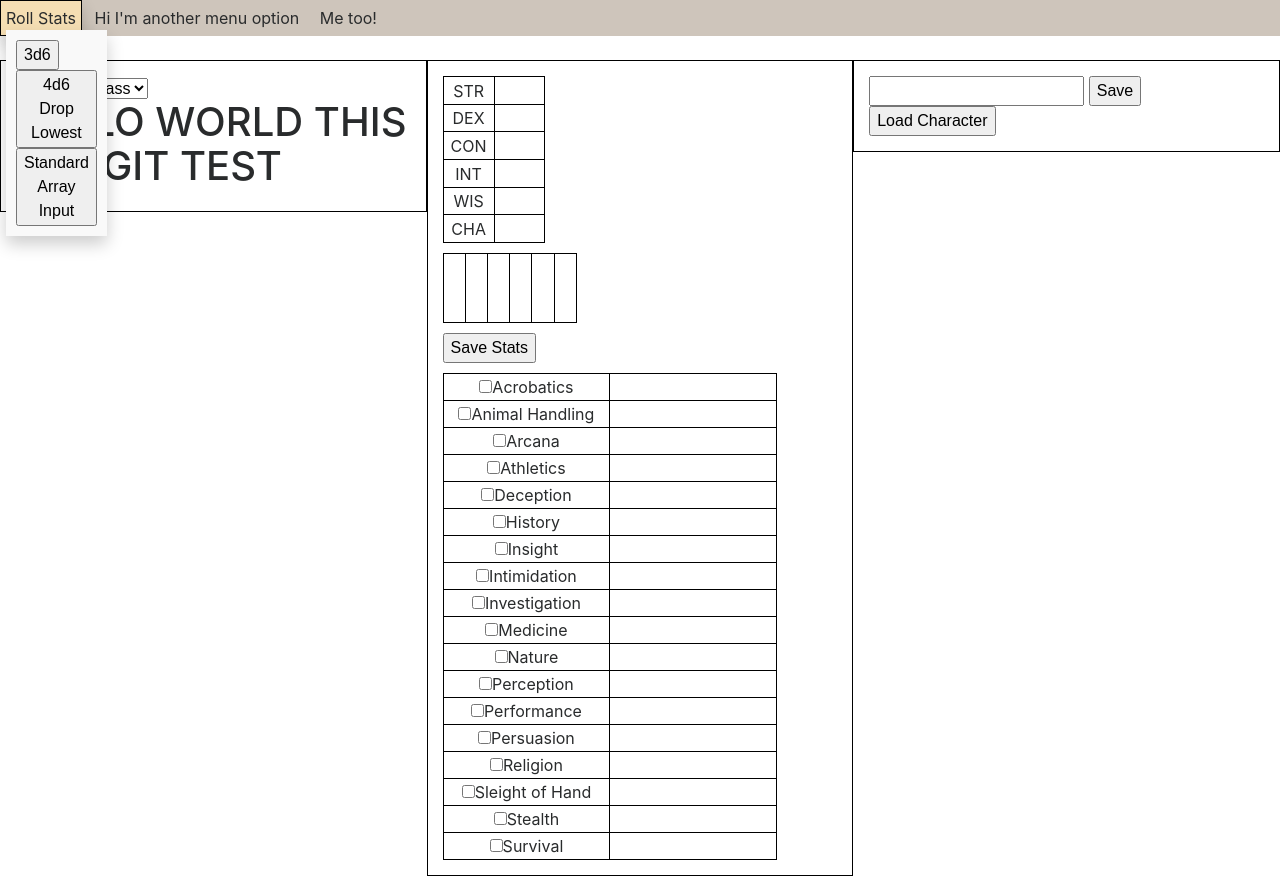
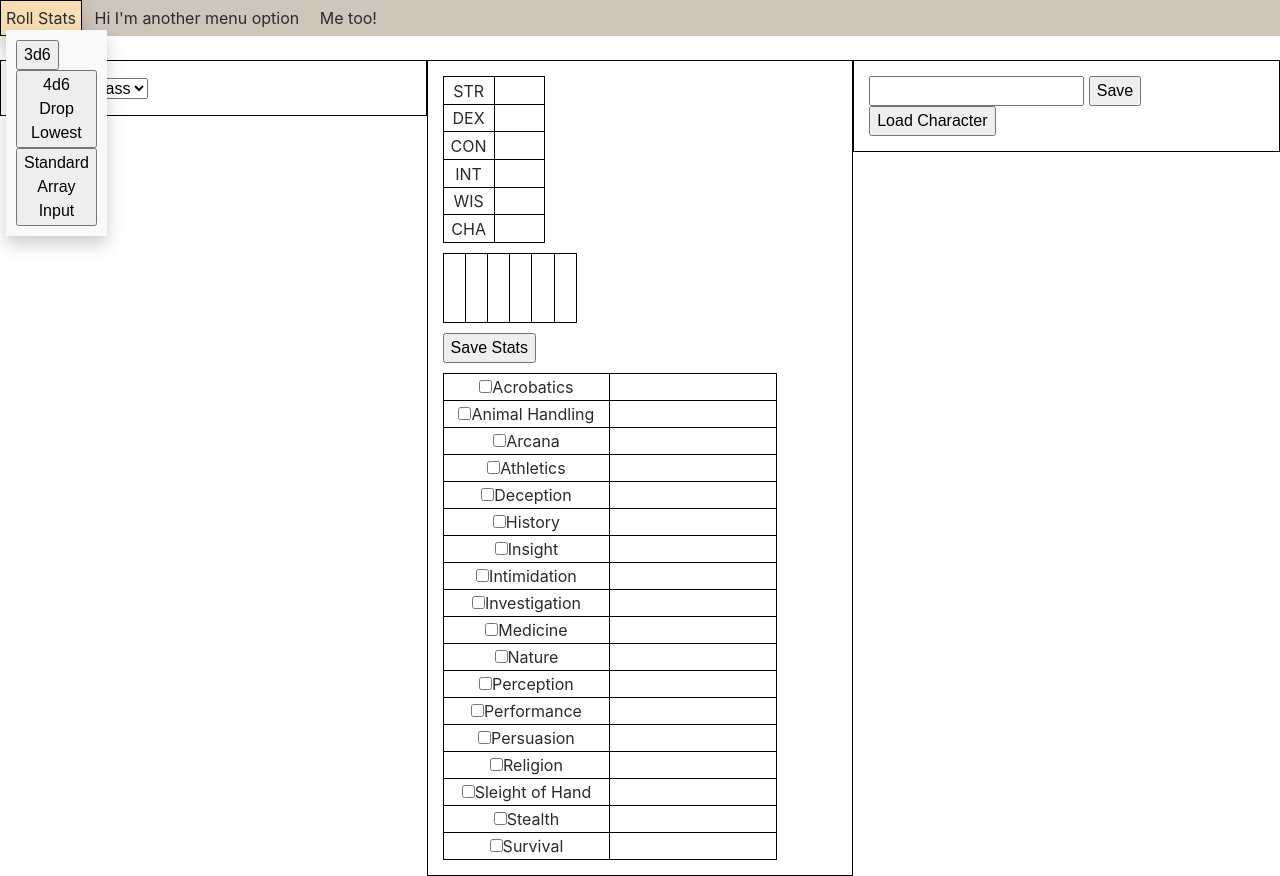
Before and after one commit to demetrialowe/demetrialowe.github.io, a plain HTML site: page index.html in a window 1280 px wide. Drawn offline with nearby package versions, Linux system fonts and the light colour scheme.

Commit message:
Status Quo Returned

```diff
--- a/index.html
+++ b/index.html
@@ -40,7 +40,6 @@
 			<option value="warlockClass">Warlock</option>
 			<option value="wizardClass">Wizard</option>
 		</select>
-		<h1>HELLO WORLD THIS IS A GIT TEST</h1>
 
 		<div id="barbarianClass" class="charClasses">
 			<p> Hit Die: d12</p>
```
